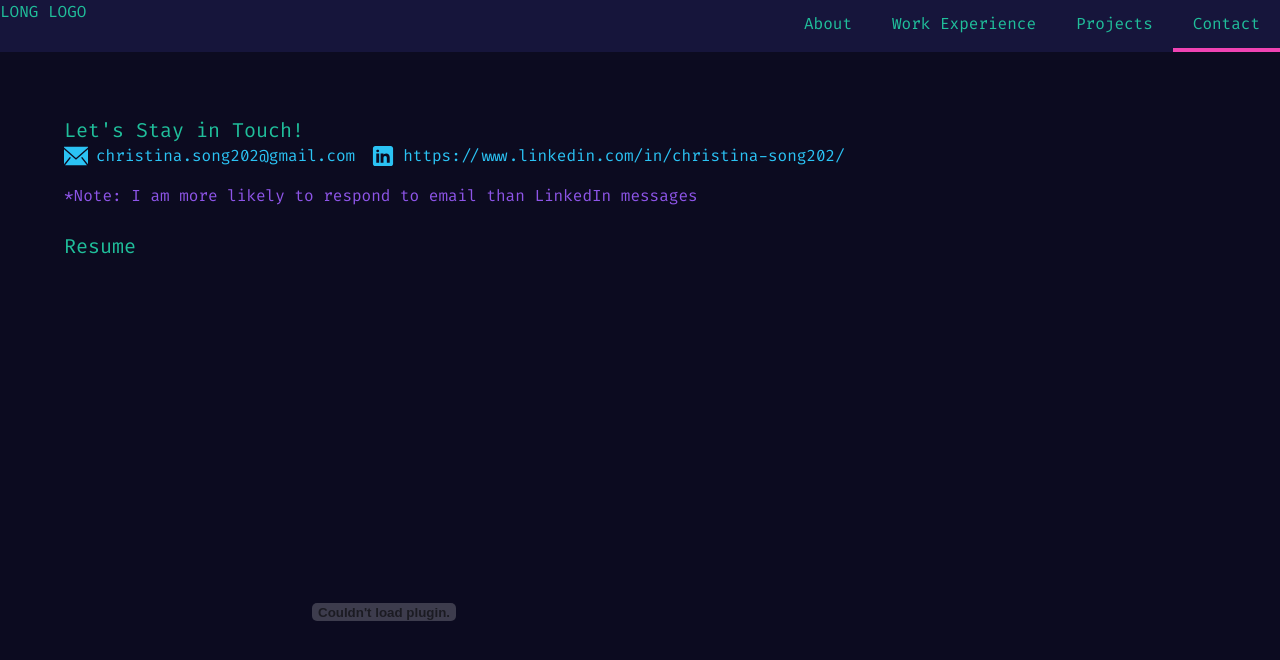
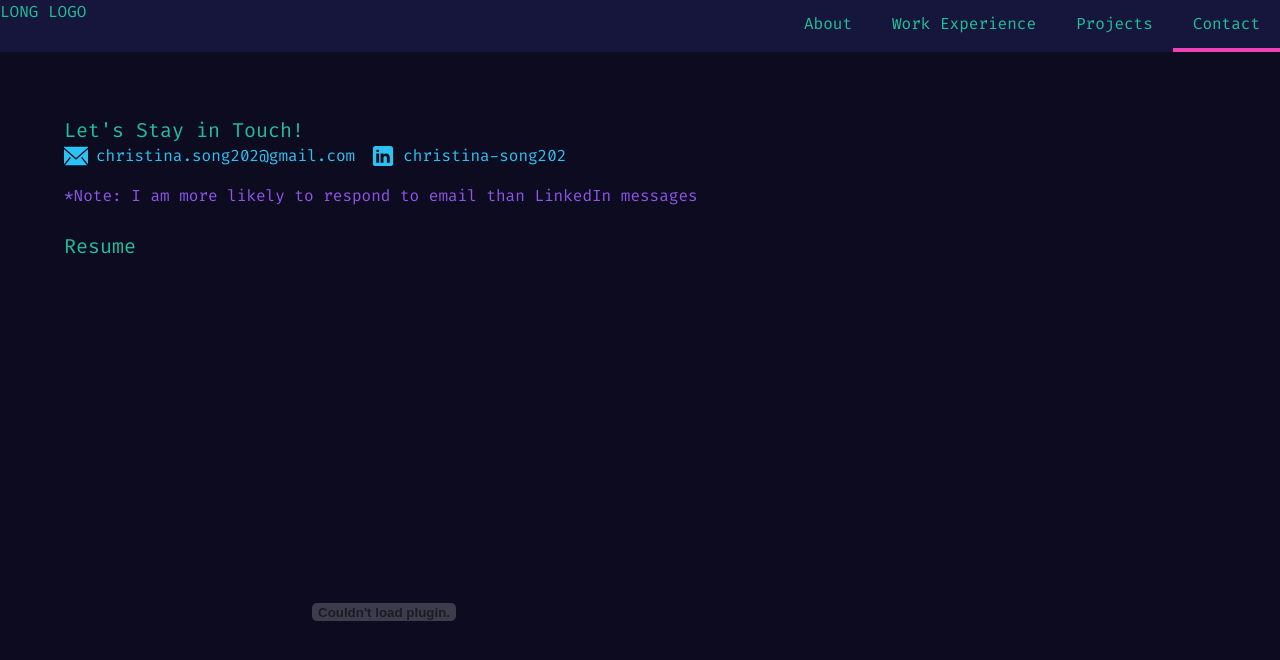
Before and after one commit to csong202/csong202.github.io, a React (Create React App) app: page /contact in a window 1280 px wide. Shown: the top 660 px of the page. Built offline with nearby package versions, Linux system fonts and the light colour scheme.

Commit message:
don't show whole LinkedIn url

```diff
--- a/src/pages/Contact.tsx
+++ b/src/pages/Contact.tsx
@@ -4,7 +4,7 @@ import { Resume } from "../components";
 
 const Contact = () => {
 	const buttonClasses =
-		"size-max flex flex-row flex-wrap text-wrap text-blue hover:text-pink fill-blue hover:fill-pink";
+		"flex flex-row flex-wrap text-wrap text-blue hover:text-pink fill-blue hover:fill-pink";
 	const iconClasses = "size-6 mr-2";
 	return (
 		<>
@@ -30,7 +30,7 @@ const Contact = () => {
 					title="LinkedIn Profile"
 				>
 					<LinkedInIcon className={iconClasses} />
-					https://www.linkedin.com/in/christina-song202/
+					christina-song202
 				</a>
 			</div>
 			<p className="mt-4 mb-6">
```
